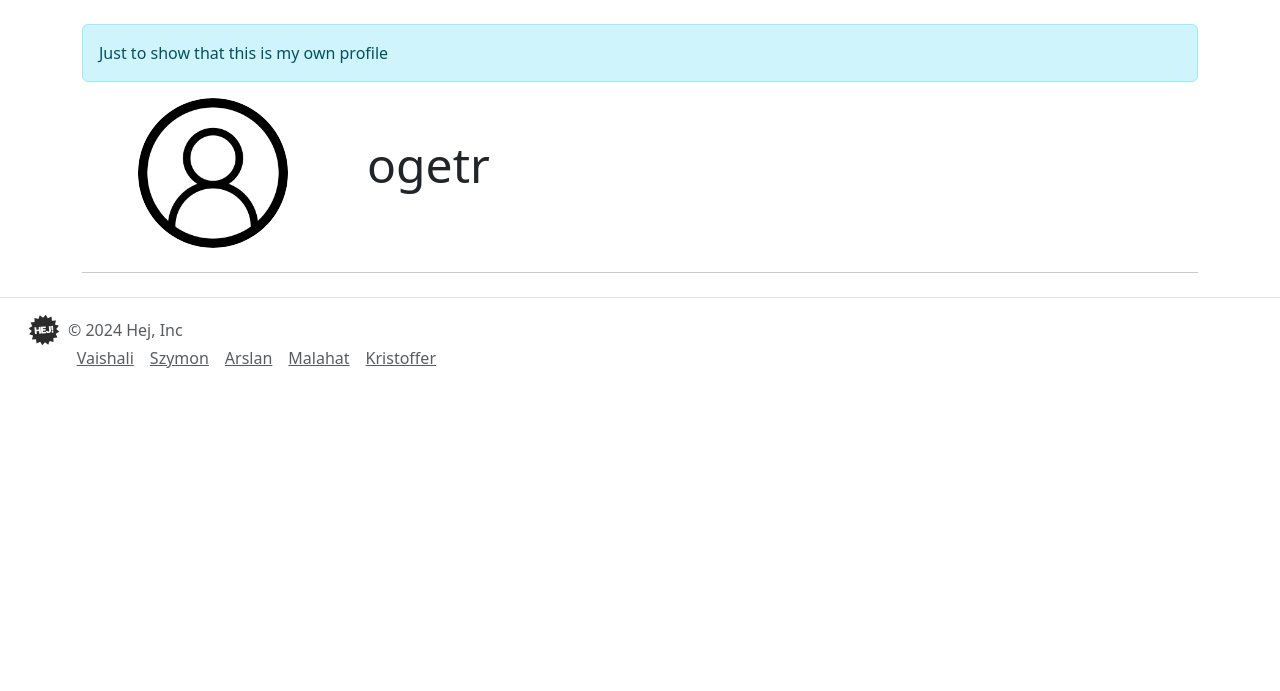
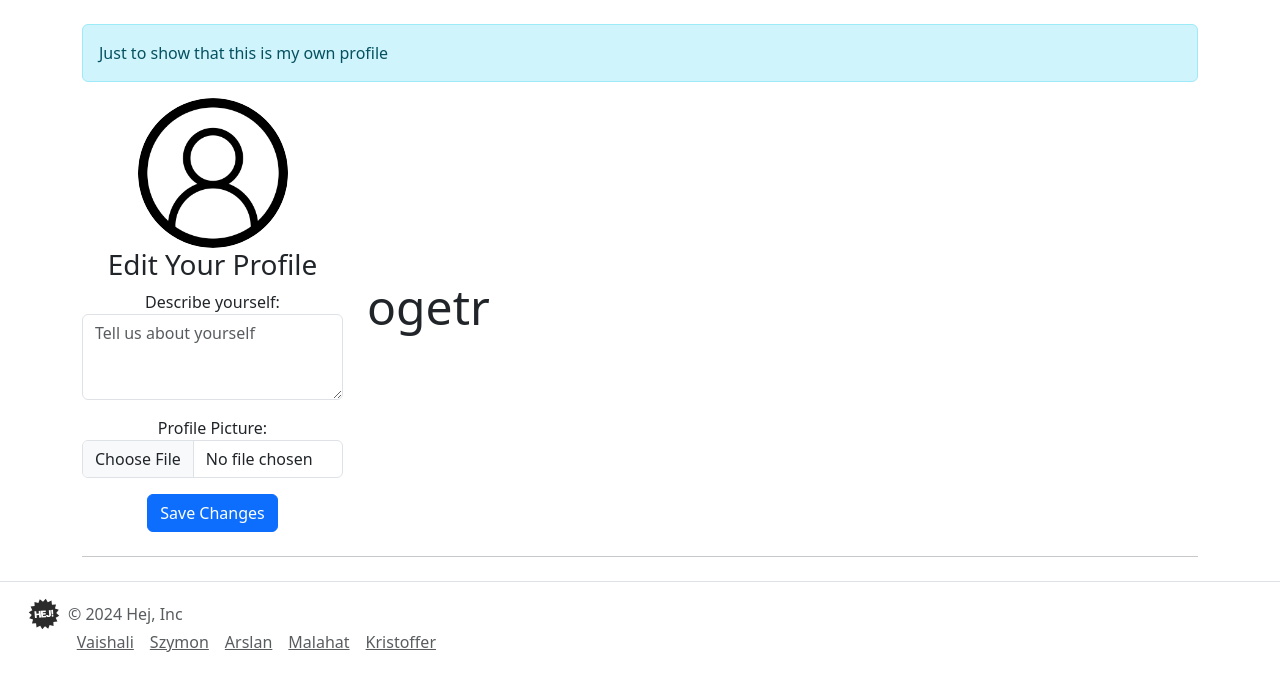
Before and after one commit to Noragiri/Lexicon_Group_3_SMS, a Django app: page /user_profile/2/ in a window 1280 px wide. Shown: the part 73-764 px from the top of the page. Run offline with Django 5.2, Linux system fonts and the light colour scheme; a user stored in the database is signed in; data comes from the database, SQL or seed files in the repository; both versions use the stored data as it was after the commit.

Commit message:
40:profile-editing

```diff
--- a/hej/social_app/views.py
+++ b/hej/social_app/views.py
@@ -29,13 +29,13 @@ def user_profile(request, user_id=None):
 
     user_profile_info = UserProfile.objects.filter(user=user_user).first()
 
-    if request.method == "POST" and user == request.user:
+    if request.method == "POST" and user_user == request.user:
         form = UserProfileInfoForm(
             request.POST, request.FILES, instance=user_profile_info
         )
         if form.is_valid():
             form.save()
-            return redirect("user_profile", user_id=user_user.id)
+            return redirect("social_app:user_profile", user_id=user_user.id)
     else:
         form = UserProfileInfoForm(instance=user_profile_info)
 
@@ -73,6 +73,7 @@ def user_profile(request, user_id=None):
         "posts_with_comments": posts_with_comments,
         "this_is_me": this_is_me,
         "current_user_profile_info": current_user_profile_info,
+        "form": form,
     }
 
     return render(request, "social-app/user_profile.html", context)
--- a/hej/templates/social-app/user_profile.html
+++ b/hej/templates/social-app/user_profile.html
@@ -13,9 +13,19 @@
 	<div class="row align-items-center">
 		<div class="col-md-3 text-center">
 			{% if profile_pic %}
-			<img src="{{ profile_pic }}" alt="{{ username }}'s Profile Picture" class="img-fluid rounded-circle" style="width: 150px; height: 150px; object-fit: cover" />
+			<img src="{{ profile_pic }}" alt="{{ username }}'s Profile Picture" class="img-fluid rounded-circle"
+				style="width: 150px; height: 150px; object-fit: cover" />
 			{% else %}
-			<img src="{% static 'img/user-icon.png' %}" alt="Default Profile Picture" class="img-fluid rounded-circle" style="width: 150px; height: 150px; object-fit: cover" />
+			<img src="{% static 'img/user-icon.png' %}" alt="Default Profile Picture" class="img-fluid rounded-circle"
+				style="width: 150px; height: 150px; object-fit: cover" />
+			{% endif %}
+			{% if this_is_me %}
+			<h3>Edit Your Profile</h3>
+			<form method="POST" enctype="multipart/form-data">
+				{% csrf_token %}
+				{{ form.as_p }}
+				<button type="submit" class="btn btn-primary">Save Changes</button>
+			</form>
 			{% endif %}
 		</div>
 		<div class="col-md-9">
@@ -31,10 +41,12 @@
 	<div class="row">
 		{% for item in posts_with_comments %}
 		<div class="col-md-6 mb-4">
-			<a href="{% url 'social_app:view_post' item.post.id %}" class="link-offset-2 link-underline link-underline-opacity-0">
+			<a href="{% url 'social_app:view_post' item.post.id %}"
+				class="link-offset-2 link-underline link-underline-opacity-0">
 				<div class="card">
 					{% with item.post as post %} {% if post.image %}
-					<img src="{{ post.image.url }}" class="card-img-top" alt="Post Image" style="max-height: 200px; object-fit: cover" />
+					<img src="{{ post.image.url }}" class="card-img-top" alt="Post Image"
+						style="max-height: 200px; object-fit: cover" />
 					{% endif %}
 					<div class="card-body">
 						<p class="card-text">{{ post.content|truncatechars:100 }}</p>
@@ -47,9 +59,11 @@
 							<ul class="list-group">
 								{% for comment_data in item.comments %}
 								<li class="list-group-item">
-									<strong>{{ comment_data.comment.user.username }}</strong>: {{ comment_data.comment.content }}
+									<strong>{{ comment_data.comment.user.username }}</strong>: {{
+									comment_data.comment.content }}
 									<br />
-									<small class="text-muted">Posted on {{ comment_data.comment.created_at|date:"F j, Y" }}</small>
+									<small class="text-muted">Posted on {{ comment_data.comment.created_at|date:"F j, Y"
+										}}</small>
 
 									<!-- Nested Replies -->
 									{% if comment_data.replies %}
@@ -58,7 +72,8 @@
 										<li class="list-group-item">
 											<strong>{{ reply.user.username }}</strong>: {{ reply.content }}
 											<br />
-											<small class="text-muted">Replied on {{ reply.created_at|date:"F j, Y" }}</small>
+											<small class="text-muted">Replied on {{ reply.created_at|date:"F j, Y"
+												}}</small>
 										</li>
 										{% endfor %}
 									</ul>
```
Also changed, not shown: hej/db.sqlite3, hej/media/profile_pics/image_1.png (added).
